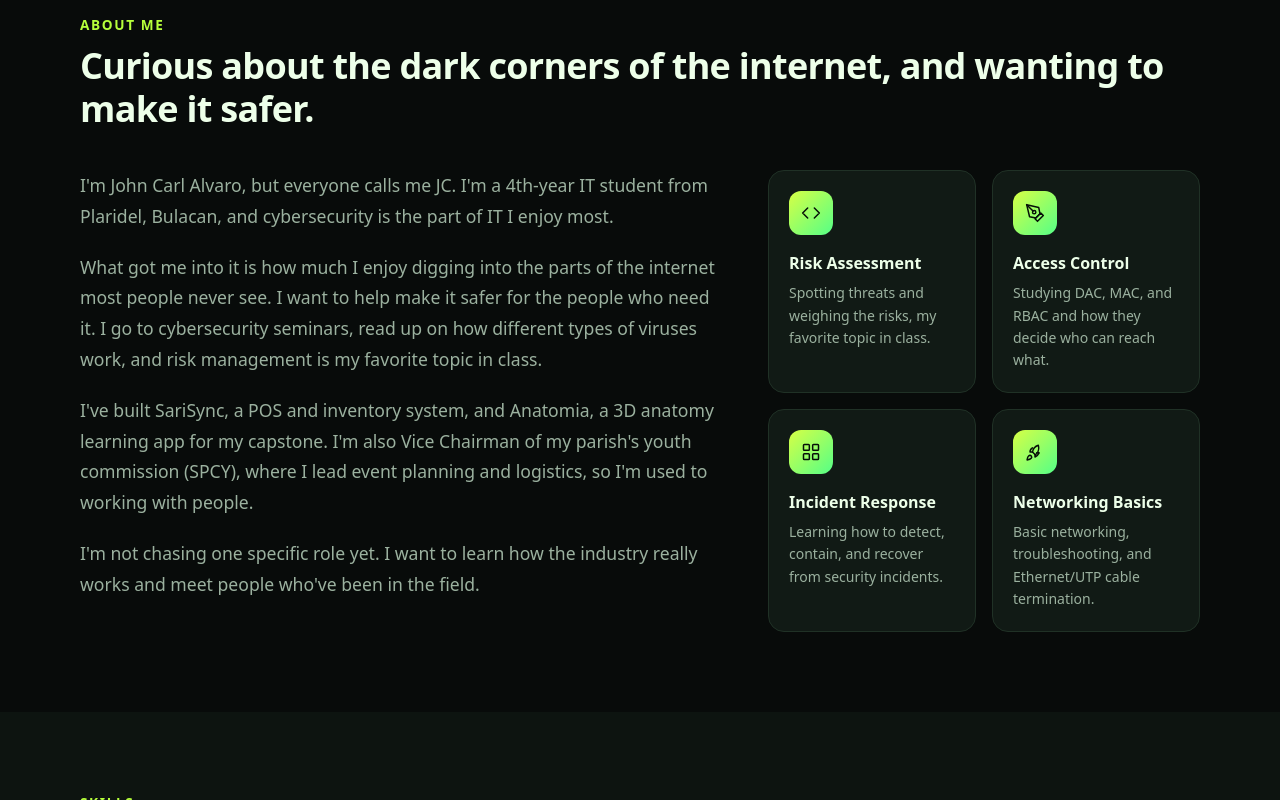
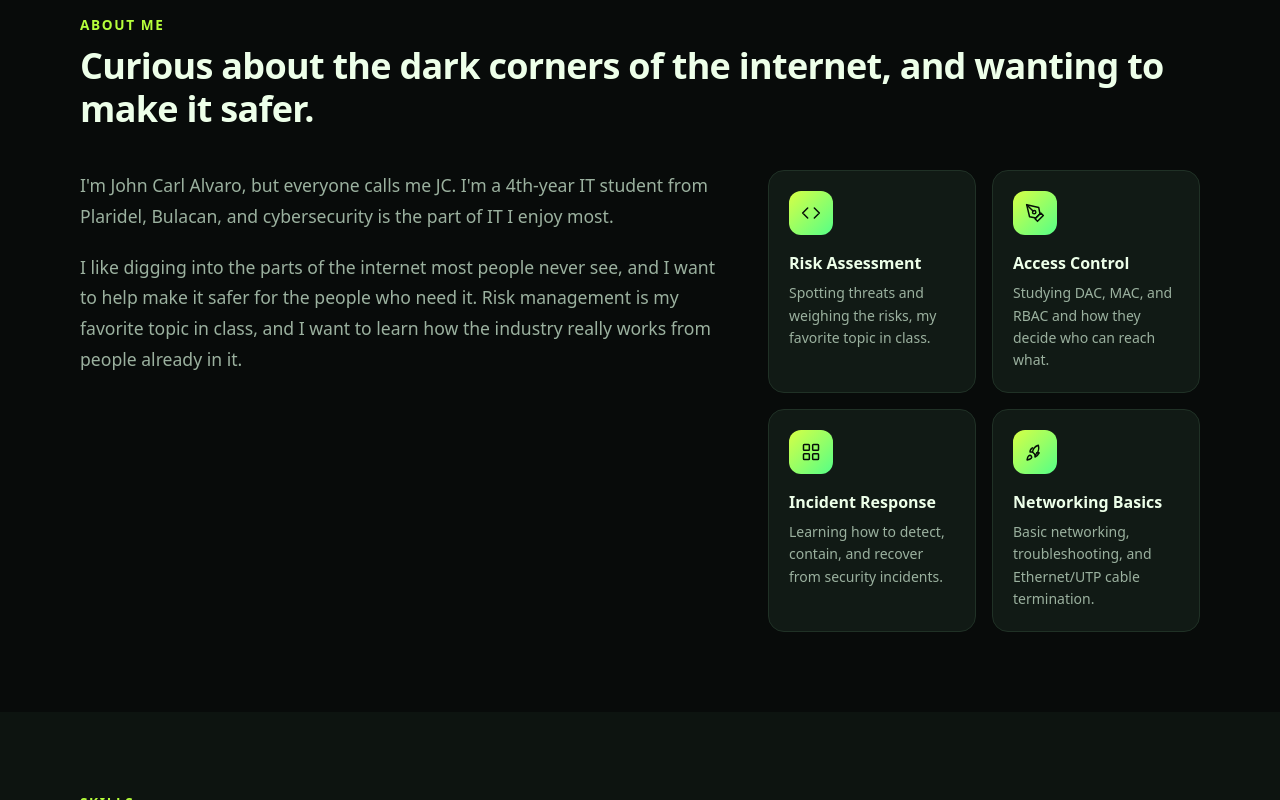
Before and after one commit to jcbuconut227/JCLabs, a React app: page index.html in a window 1280 px wide. Shown: the part 866-1666 px from the top of the page. Built offline with nearby package versions, Linux system fonts and the light colour scheme.

Commit message:
Change project count and revise about section
Updated project count and modified personal introduction.

```diff
--- a/index.html
+++ b/index.html
@@ -137,7 +137,7 @@
               <span>Year Student</span>
             </div>
             <div class="stat">
-              <strong>3</strong>
+              <strong>4</strong>
               <span>Projects Built</span>
             </div>
             <div class="stat">
@@ -164,28 +164,17 @@
 
           <div class="about-grid">
             <div class="about-text reveal">
-              <p>
+             <p>
                 I'm John Carl Alvaro, but everyone calls me JC. I'm a 4th-year IT
                 student from Plaridel, Bulacan, and cybersecurity is the part of IT I
                 enjoy most.
-              </p>
-              <p>
-                What got me into it is how much I enjoy digging into the parts of the
-                internet most people never see. I want to help make it safer for the
-                people who need it. I go to cybersecurity seminars, read up on how
-                different types of viruses work, and risk management is my favorite
-                topic in class.
-              </p>
-              <p>
-                I've built SariSync, a POS and inventory system, and Anatomia, a 3D
-                anatomy learning app for my capstone. I'm also Vice Chairman of my
-                parish's youth commission (SPCY), where I lead event planning and logistics,
-                so I'm used to working with people.
-              </p>
-              <p>
-                I'm not chasing one specific role yet. I want to learn how the industry
-                really works and meet people who've been in the field.
-              </p>
+            </p>
+            <p>
+                I like digging into the parts of the internet most people never see, and
+                I want to help make it safer for the people who need it. Risk management
+                is my favorite topic in class, and I want to learn how the industry
+                really works from people already in it.
+            </p>
             </div>
             <div class="services">
               <article class="service-card reveal">
```
